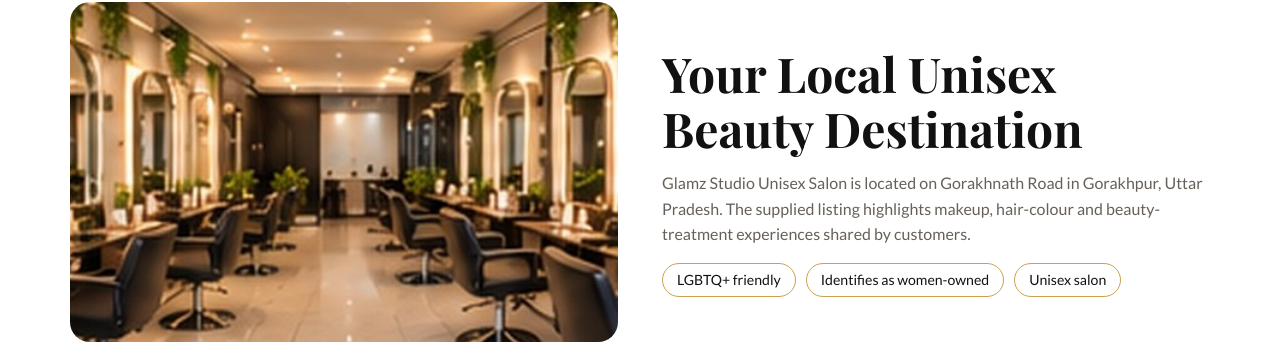
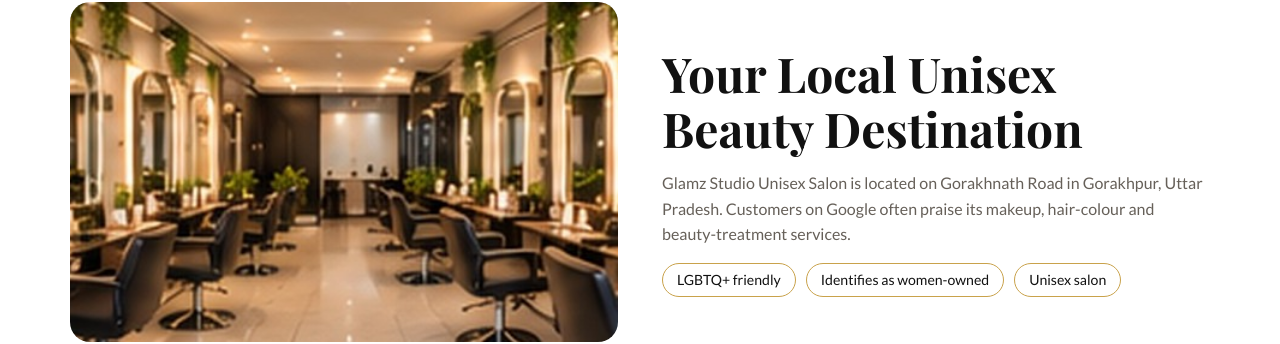
Before and after one commit to rahuliaa/glamz-studio-demo, a plain HTML site: page index.html in a window 1280 px wide. Shown: the part 1891-2235 px from the top of the page. Drawn offline with nearby package versions, Linux system fonts and the light colour scheme.

Commit message:
Add files via upload

```diff
--- a/index.html
+++ b/index.html
@@ -216,7 +216,7 @@
   <img loading="lazy" src="images/salon-interior.jpg" alt="Modern salon interior with mirrors and styling chairs (illustrative image)" onerror="this.style.display='none'">
   <div>
    <h2 style="font-size:clamp(2rem,4vw,3rem)">Your Local Unisex Beauty Destination</h2>
-   <p style="color:var(--mut);margin-top:14px">Glamz Studio Unisex Salon is located on Gorakhnath Road in Gorakhpur, Uttar Pradesh. The supplied listing highlights makeup, hair-colour and beauty-treatment experiences shared by customers.</p>
+   <p style="color:var(--mut);margin-top:14px">Glamz Studio Unisex Salon is located on Gorakhnath Road in Gorakhpur, Uttar Pradesh. Customers on Google often praise its makeup, hair-colour and beauty-treatment services.</p>
    <div class="tags"><span>LGBTQ+ friendly</span><span>Identifies as women-owned</span><span>Unisex salon</span></div>
   </div>
  </div>
```
